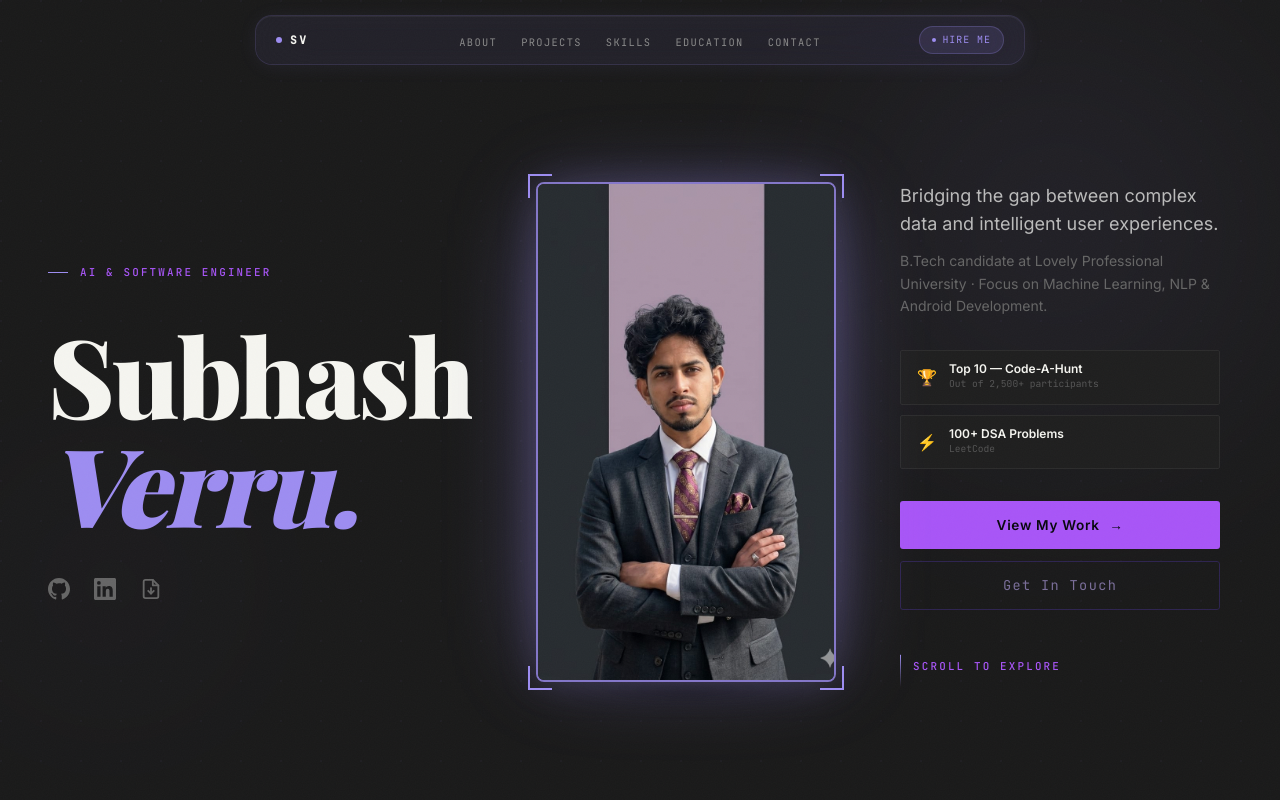
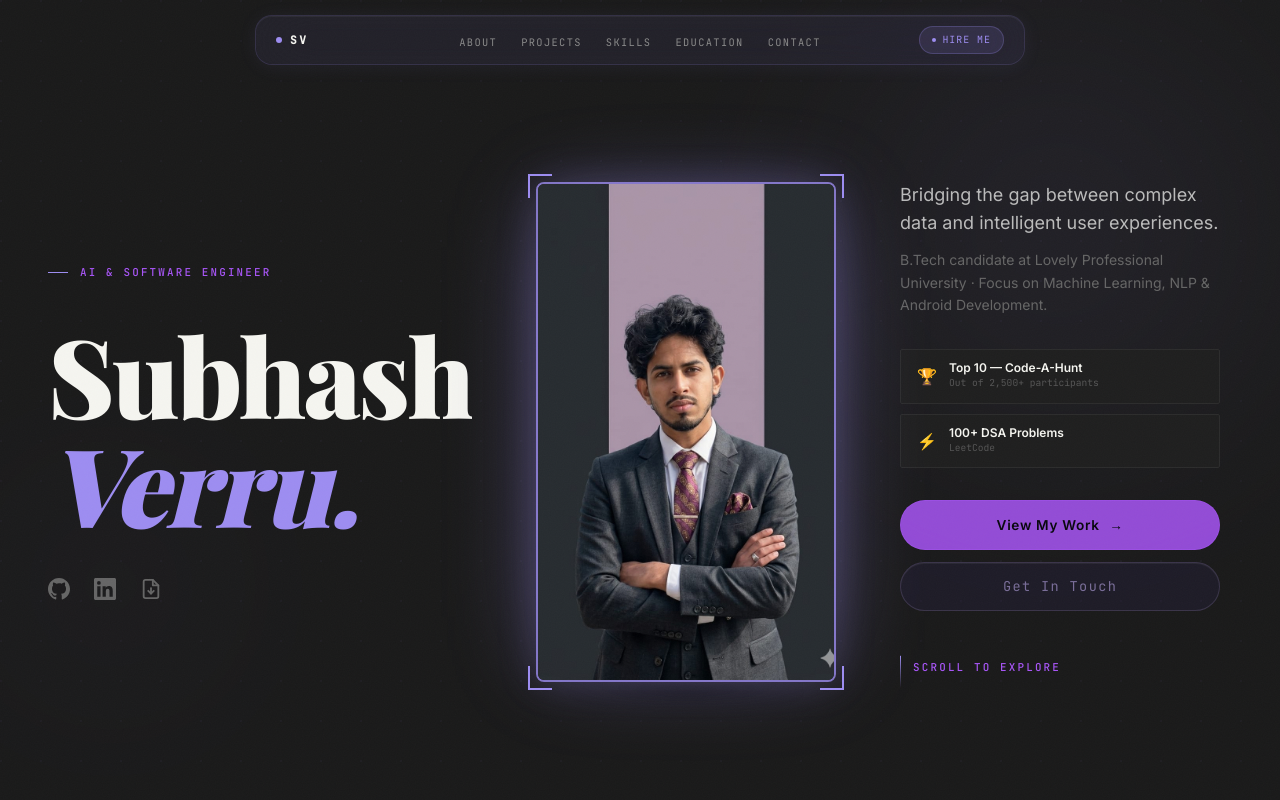
Before and after one commit to subhashroy17/portfolio, a React (Vite) app: page / in a window 1280 px wide. Shown: the top 800 px of the page. Built offline with nearby package versions, Linux system fonts and the light colour scheme.

Commit message:
Update certification links for Apna College and NPTEL

```diff
--- a/src/components/Education.jsx
+++ b/src/components/Education.jsx
@@ -39,11 +39,13 @@ const certs = [
     title: 'Cloud Computing',
     org: 'NPTEL',
     type: 'cert',
+    link: 'https://drive.google.com/file/d/19R2cnVBr54FrjhNltFurL7hjuM2EgjV3/view?usp=drivesdk',
   },
   {
     title: 'Data Structures & Algorithms',
-    org: 'I Am Neo',
+    org: 'Apna College',
     type: 'cert',
+    link: 'https://drive.google.com/file/d/1459IZ-p6bWEbb1DrmGIufC87p7TVFve5/view?usp=drivesdk',
   },
 ];
 
@@ -113,11 +115,14 @@ export default function Education() {
               Certifications
             </motion.p>
             <div className="flex flex-col gap-4">
-              {certs.map(({ title, org }, i) => (
-                <motion.div
+              {certs.map(({ title, org, link }, i) => (
+                <motion.a
                   key={title}
+                  href={link}
+                  target="_blank"
+                  rel="noopener noreferrer"
                   {...fadeUp(0.15 + i * 0.1)}
-                  className="border border-[#2C2C2C] bg-[#1A1A1A] rounded-sm p-5 hover:border-[#9D8DF1] transition-all duration-300 group"
+                  className="border border-[#2C2C2C] bg-[#1A1A1A] rounded-sm p-5 hover:border-[#9D8DF1] transition-all duration-300 group block cursor-pointer"
                 >
                   <div className="flex items-start gap-3">
                     <div className="w-8 h-8 rounded-sm bg-[rgba(157,141,241,0.1)] border border-[rgba(157,141,241,0.2)] flex items-center justify-center flex-shrink-0 group-hover:bg-[rgba(157,141,241,0.2)] transition-colors">
@@ -128,7 +133,7 @@ export default function Education() {
                       <p className="font-mono text-[0.6rem] text-[#666] tracking-wider">{org}</p>
                     </div>
                   </div>
-                </motion.div>
+                </motion.a>
               ))}
             </div>
 
--- a/src/components/Hero.jsx
+++ b/src/components/Hero.jsx
@@ -110,11 +110,12 @@ export default function Hero() {
                   <path d="M20.447 20.452h-3.554v-5.569c0-1.328-.027-3.037-1.852-3.037-1.853 0-2.136 1.445-2.136 2.939v5.667H9.351V9h3.414v1.561h.046c.477-.9 1.637-1.85 3.37-1.85 3.601 0 4.267 2.37 4.267 5.455v6.286zM5.337 7.433a2.062 2.062 0 0 1-2.063-2.065 2.064 2.064 0 1 1 2.063 2.065zm1.782 13.019H3.555V9h3.564v11.452zM22.225 0H1.771C.792 0 0 .774 0 1.729v20.542C0 23.227.792 24 1.771 24h20.451C23.2 24 24 23.227 24 22.271V1.729C24 .774 23.2 0 22.222 0h.003z"/>
                 </svg>
               </a>
-              {/* Download CV */}
+              {/* View CV */}
               <a
-                href="/SUBHASH-CV.pdf"
-                download="SUBHASH-CV.pdf"
-                title="Download CV"
+                href="https://drive.google.com/file/d/1IPXdjKDMBkQ9yLmVHj0EQ3goO0AUSF2B/view?usp=drivesdk"
+                target="_blank"
+                rel="noopener noreferrer"
+                title="View CV"
                 className="relative group text-[#666] hover:text-[#9D8DF1] transition-colors duration-300"
               >
                 <svg xmlns="http://www.w3.org/2000/svg" width="22" height="22" viewBox="0 0 24 24" fill="none" stroke="currentColor" strokeWidth="2" strokeLinecap="round" strokeLinejoin="round">
@@ -124,8 +125,8 @@ export default function Hero() {
                   <polyline points="9 14 12 17 15 14"/>
                 </svg>
                 {/* Tooltip */}
-                <span className="absolute -top-7 left-1/2 -translate-x-1/2 px-2 py-0.5 rounded text-[0.6rem] font-mono tracking-wide bg-[#9D8DF1] text-[#1A1A1A] opacity-0 group-hover:opacity-100 transition-opacity duration-200 whitespace-nowrap pointer-events-none">
-                  Download CV
+                <span className="absolute -top-7 left-1/2 -translate-x-1/2 px-2 py-0.5 rounded text-[0.6rem] font-mono tracking-wide bg-[#A855F7] text-[#08080E] opacity-0 group-hover:opacity-100 transition-opacity duration-200 whitespace-nowrap pointer-events-none">
+                  View CV
                 </span>
               </a>
 
--- a/src/components/ProjectDetail.jsx
+++ b/src/components/ProjectDetail.jsx
@@ -106,7 +106,7 @@ export default function ProjectDetail({ project, onClose }) {
               href="https://github.com/subhashroy17"
               target="_blank"
               rel="noopener noreferrer"
-              className="btn-primary text-sm"
+              className="btn-primary"
             >
               View on GitHub <span>↗</span>
             </a>
--- a/src/components/Projects.jsx
+++ b/src/components/Projects.jsx
@@ -162,7 +162,7 @@ export default function Projects({ onSelectProject }) {
             className="btn-outline"
           >
             <span>View All on GitHub</span>
-            <span className="text-[#9D8DF1]">↗</span>
+            <span>↗</span>
           </a>
         </motion.div>
       </div>
--- a/src/index.css
+++ b/src/index.css
@@ -19,7 +19,10 @@
 */
 
 @layer base {
-  *, *::before, *::after {
+
+  *,
+  *::before,
+  *::after {
     box-sizing: border-box;
     margin: 0;
     padding: 0;
@@ -49,6 +52,7 @@
     width: 2px;
     background: #08080E;
   }
+
   ::-webkit-scrollbar-thumb {
     background: #A855F7;
     border-radius: 99px;
@@ -123,6 +127,7 @@
     transition: color 0.3s ease;
     position: relative;
   }
+
   .nav-link::after {
     content: '';
     position: absolute;
@@ -133,9 +138,11 @@
     background: #A855F7;
     transition: width 0.3s ease;
   }
+
   .nav-link:hover {
     color: #EDE8FF;
   }
+
   .nav-link:hover::after {
     width: 100%;
   }
@@ -148,19 +155,24 @@
     transition: all 0.4s cubic-bezier(0.16, 1, 0.3, 1);
     position: relative;
   }
+
   .project-row:last-of-type {
     border-bottom: 1px solid #1F1438;
   }
+
   .project-row:hover {
     padding-left: 1.5rem;
     border-top-color: #A855F7;
   }
+
   .project-row:hover .project-num {
     color: #A855F7;
   }
+
   .project-row:hover .project-title {
     color: #EDE8FF;
   }
+
   .project-row:hover .project-arrow {
     transform: translateX(0) rotate(0deg);
     opacity: 1;
@@ -206,6 +218,7 @@
     color: #7A6E99;
     transition: all 0.3s ease;
   }
+
   .skill-pill:hover {
     border-color: #A855F7;
     color: #A855F7;
@@ -220,10 +233,12 @@
     transition: all 0.4s ease;
     background: #100C1E;
   }
+
   .competency-card:hover {
     border-color: #A855F7;
     background: rgba(168, 85, 247, 0.06);
   }
+
   .competency-card:hover .card-icon {
     color: #A855F7;
   }
@@ -253,16 +268,21 @@
     align-items: center;
     gap: 0.6rem;
     padding: 0.85rem 2rem;
-    background: #A855F7;
+    background: rgba(168, 85, 247, 0.85);
+    backdrop-filter: blur(12px);
+    -webkit-backdrop-filter: blur(12px);
     color: #08080E;
     font-weight: 600;
     font-size: 0.85rem;
     letter-spacing: 0.05em;
-    border-radius: 3px;
+    border-radius: 99px;
+    border: 1px solid rgba(168, 85, 247, 0.4);
     transition: all 0.3s ease;
   }
+
   .btn-primary:hover {
-    background: #c084fc;
+    background: rgba(192, 132, 252, 0.95);
+    border-color: rgba(192, 132, 252, 0.7);
     transform: translateY(-2px);
     box-shadow: 0 8px 24px rgba(168, 85, 247, 0.45);
   }
@@ -272,17 +292,25 @@
     align-items: center;
     gap: 0.6rem;
     padding: 0.85rem 2rem;
-    border: 1px solid #2E2450;
+    background: rgba(46, 36, 80, 0.25);
+    backdrop-filter: blur(12px);
+    -webkit-backdrop-filter: blur(12px);
+    border: 1px solid rgba(122, 110, 153, 0.3);
     color: #7A6E99;
     font-size: 0.85rem;
     font-family: 'JetBrains Mono', monospace;
     letter-spacing: 0.1em;
-    border-radius: 3px;
+    border-radius: 99px;
+    box-shadow: inset 0 1px 0 rgba(255, 255, 255, 0.05);
     transition: all 0.3s ease;
   }
+
   .btn-outline:hover {
-    border-color: #A855F7;
+    background: rgba(168, 85, 247, 0.15);
+    border-color: rgba(168, 85, 247, 0.6);
     color: #A855F7;
+    transform: translateY(-2px);
+    box-shadow: inset 0 1px 0 rgba(255, 255, 255, 0.1), 0 8px 20px rgba(0, 0, 0, 0.3);
   }
 
   /* ── Edu / cert card ── */
@@ -293,6 +321,7 @@
     padding-bottom: 0.25rem;
     transition: all 0.3s ease;
   }
+
   .edu-card:hover {
     padding-left: 2rem;
     border-left-width: 3px;
@@ -309,10 +338,12 @@
     transition: all 0.3s ease;
     text-decoration: none;
   }
+
   .contact-link:hover {
     color: #EDE8FF;
     padding-left: 0.5rem;
   }
+
   .contact-link:hover .contact-icon {
     color: #A855F7;
   }
@@ -328,6 +359,7 @@
     background: #100C1E;
     transition: all 0.3s ease;
   }
+
   .achievement-badge:hover {
     border-color: #A855F7;
     background: rgba(168, 85, 247, 0.06);
@@ -335,11 +367,31 @@
 }
 
 @layer utilities {
-  .text-muted    { color: #7A6E99; }
-  .text-subtle   { color: #2E2450; }
-  .text-vibranium { color: #A855F7; }
-  .bg-surface    { background: #100C1E; }
-  .border-subtle { border-color: #1F1438; }
-  .font-serif    { font-family: 'Playfair Display', Georgia, serif; }
-  .font-mono     { font-family: 'JetBrains Mono', monospace; }
+  .text-muted {
+    color: #7A6E99;
+  }
+
+  .text-subtle {
+    color: #2E2450;
+  }
+
+  .text-vibranium {
+    color: #A855F7;
+  }
+
+  .bg-surface {
+    background: #100C1E;
+  }
+
+  .border-subtle {
+    border-color: #1F1438;
+  }
+
+  .font-serif {
+    font-family: 'Playfair Display', Georgia, serif;
+  }
+
+  .font-mono {
+    font-family: 'JetBrains Mono', monospace;
+  }
 }
```
